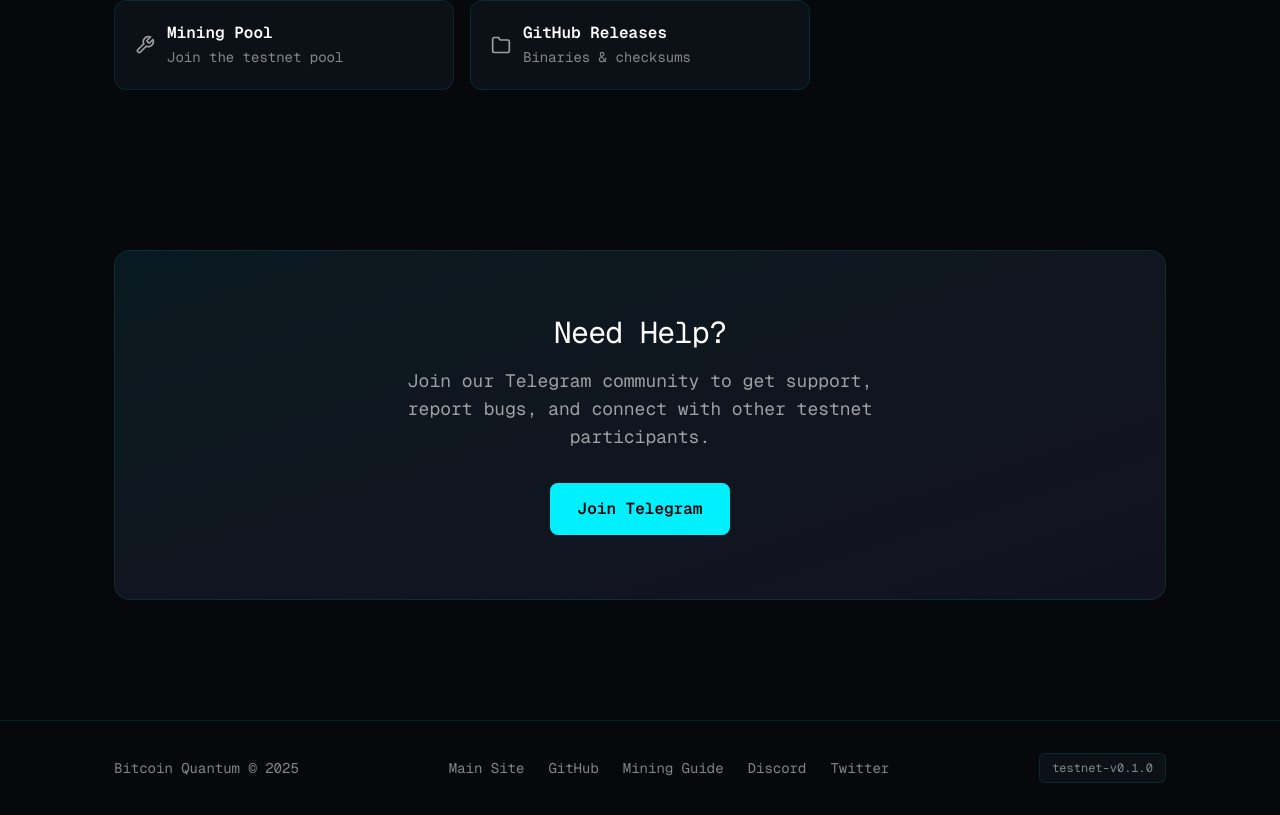
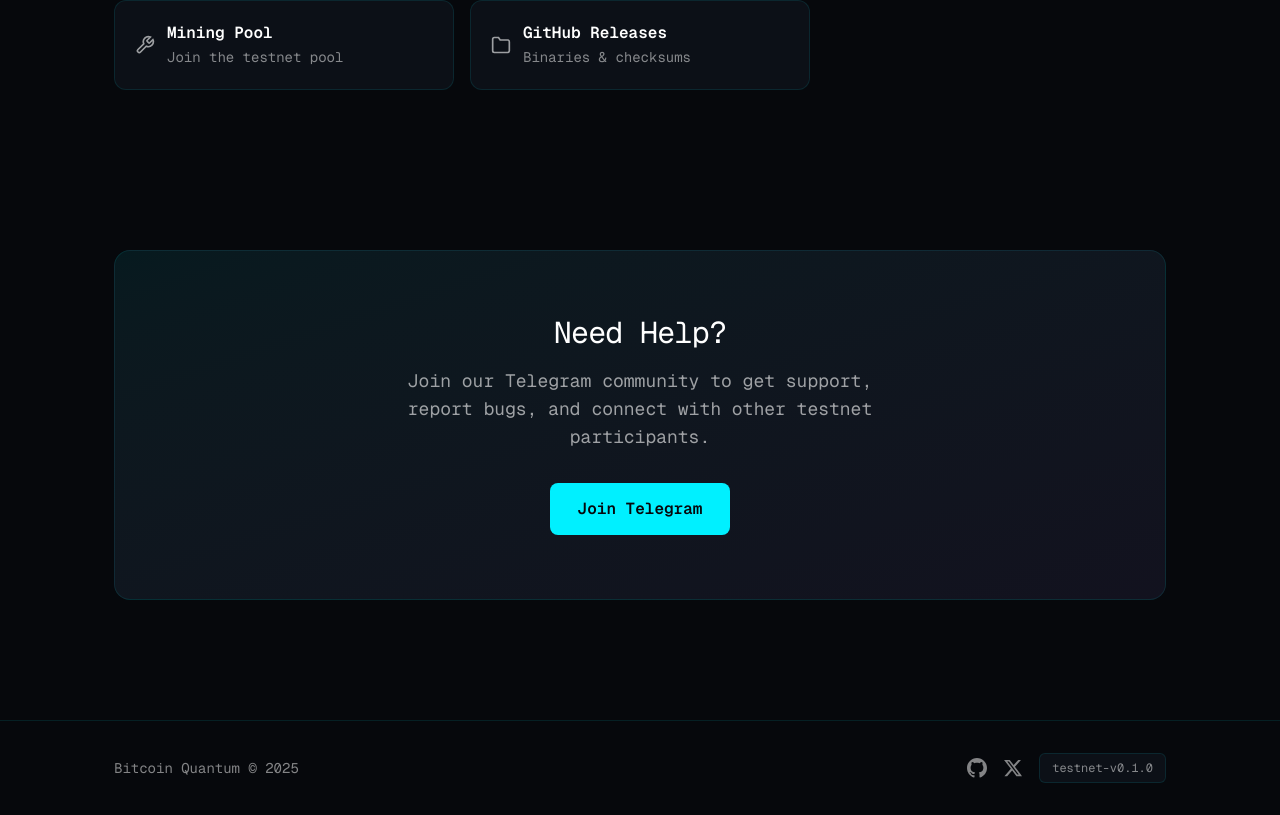
Before and after one commit to en-tropyc/bitcoin-quantum-website, a Next.js app: page /testnet in a window 1280 px wide. Shown: the part 2257-3072 px from the top of the page. Built offline with nearby package versions, Linux system fonts and the light colour scheme.

Commit message:
Standardize footer with GitHub and X icons

```diff
--- a/src/app/testnet/mining-guide/page.tsx
+++ b/src/app/testnet/mining-guide/page.tsx
@@ -1,4 +1,5 @@
 import Header from '@/components/Header';
+import Footer from '@/components/Footer';
 import Link from 'next/link';
 
 const tableOfContents = [
@@ -622,18 +623,7 @@ tail -f ~/.btq/testnet3/debug.log`}</CodeBlock>
         </section>
       </main>
 
-      {/* Footer */}
-      <footer className="border-t border-[rgba(0,240,255,0.1)] py-8 mt-10 relative z-10">
-        <div className="max-w-[1100px] mx-auto px-6 flex flex-col md:flex-row justify-between items-center gap-5">
-          <div className="text-white/50 text-sm">Bitcoin Quantum © 2025</div>
-          <div className="flex gap-6">
-            <Link href="/" className="text-white/50 text-sm hover:text-[#00f0ff] transition-colors">Main Site</Link>
-            <Link href="/testnet" className="text-white/50 text-sm hover:text-[#00f0ff] transition-colors">Testnet</Link>
-            <a href="https://github.com/btq-ag/btq-core" target="_blank" rel="noopener noreferrer" className="text-white/50 text-sm hover:text-[#00f0ff] transition-colors">GitHub</a>
-            <a href="https://x.com/btc_quantum" target="_blank" rel="noopener noreferrer" className="text-white/50 text-sm hover:text-[#00f0ff] transition-colors">Twitter</a>
-          </div>
-        </div>
-      </footer>
+      <Footer />
     </div>
   );
 }
--- a/src/app/testnet/page.tsx
+++ b/src/app/testnet/page.tsx
@@ -1,4 +1,5 @@
 import Header from '@/components/Header';
+import Footer from '@/components/Footer';
 import Link from 'next/link';
 
 const participantGuides = [
@@ -318,22 +319,7 @@ export default function Testnet() {
         </section>
       </main>
 
-      {/* Custom Footer for Testnet */}
-      <footer className="border-t border-[rgba(0,240,255,0.1)] py-8 mt-10 relative z-10">
-        <div className="max-w-[1100px] mx-auto px-6 flex flex-col md:flex-row justify-between items-center gap-5">
-          <div className="text-white/50 text-sm">Bitcoin Quantum © 2025</div>
-          <div className="flex gap-6">
-            <Link href="/" className="text-white/50 text-sm hover:text-[#00f0ff] transition-colors">Main Site</Link>
-            <a href="https://github.com/btq-ag/btq-core" target="_blank" rel="noopener noreferrer" className="text-white/50 text-sm hover:text-[#00f0ff] transition-colors">GitHub</a>
-            <Link href="/testnet/mining-guide" className="text-white/50 text-sm hover:text-[#00f0ff] transition-colors">Mining Guide</Link>
-            <a href="#" className="text-white/50 text-sm hover:text-[#00f0ff] transition-colors">Discord</a>
-            <a href="https://x.com/btc_quantum" target="_blank" rel="noopener noreferrer" className="text-white/50 text-sm hover:text-[#00f0ff] transition-colors">Twitter</a>
-          </div>
-          <div className="font-dm-mono text-xs text-white/50 bg-[#0c1017] px-3 py-1.5 rounded-md border border-[rgba(0,240,255,0.1)]">
-            testnet-v0.1.0
-          </div>
-        </div>
-      </footer>
+      <Footer />
     </div>
   );
 }
--- a/src/components/Footer.tsx
+++ b/src/components/Footer.tsx
@@ -1,19 +1,22 @@
-import Link from 'next/link';
-
 export default function Footer() {
   return (
     <footer className="border-t border-[rgba(0,240,255,0.1)] py-8 mt-10 relative z-10">
       <div className="max-w-[1100px] mx-auto px-6 flex flex-col md:flex-row justify-between items-center gap-5">
         <div className="text-white/50 text-sm font-dm-mono">Bitcoin Quantum © 2025</div>
-        <div className="flex flex-wrap justify-center gap-6">
-          <Link href="/introduction" className="text-white/50 text-sm hover:text-[#00f0ff] transition-colors font-dm-mono">Introduction</Link>
-          <Link href="/development" className="text-white/50 text-sm hover:text-[#00f0ff] transition-colors font-dm-mono">Development</Link>
-          <Link href="/testnet" className="text-white/50 text-sm hover:text-[#00f0ff] transition-colors font-dm-mono">Testnet</Link>
-          <Link href="/faq" className="text-white/50 text-sm hover:text-[#00f0ff] transition-colors font-dm-mono">FAQ</Link>
-          <a href="https://x.com/btc_quantum" target="_blank" rel="noopener noreferrer" className="text-white/50 text-sm hover:text-[#00f0ff] transition-colors font-dm-mono">Twitter</a>
-        </div>
-        <div className="font-dm-mono text-xs text-white/50 bg-[#0c1017] px-3 py-1.5 rounded-md border border-[rgba(0,240,255,0.1)]">
-          testnet-v0.1.0
+        <div className="flex items-center gap-4">
+          <a href="https://github.com/btq-ag/btq-core" target="_blank" rel="noopener noreferrer" className="text-white/50 hover:text-[#00f0ff] transition-colors" aria-label="GitHub">
+            <svg width="20" height="20" fill="currentColor" viewBox="0 0 24 24">
+              <path d="M12 0c-6.626 0-12 5.373-12 12 0 5.302 3.438 9.8 8.207 11.387.599.111.793-.261.793-.577v-2.234c-3.338.726-4.033-1.416-4.033-1.416-.546-1.387-1.333-1.756-1.333-1.756-1.089-.745.083-.729.083-.729 1.205.084 1.839 1.237 1.839 1.237 1.07 1.834 2.807 1.304 3.492.997.107-.775.418-1.305.762-1.604-2.665-.305-5.467-1.334-5.467-5.931 0-1.311.469-2.381 1.236-3.221-.124-.303-.535-1.524.117-3.176 0 0 1.008-.322 3.301 1.23.957-.266 1.983-.399 3.003-.404 1.02.005 2.047.138 3.006.404 2.291-1.552 3.297-1.23 3.297-1.23.653 1.653.242 2.874.118 3.176.77.84 1.235 1.911 1.235 3.221 0 4.609-2.807 5.624-5.479 5.921.43.372.823 1.102.823 2.222v3.293c0 .319.192.694.801.576 4.765-1.589 8.199-6.086 8.199-11.386 0-6.627-5.373-12-12-12z"/>
+            </svg>
+          </a>
+          <a href="https://x.com/btc_quantum" target="_blank" rel="noopener noreferrer" className="text-white/50 hover:text-[#00f0ff] transition-colors" aria-label="Twitter">
+            <svg width="20" height="20" fill="currentColor" viewBox="0 0 24 24">
+              <path d="M18.244 2.25h3.308l-7.227 8.26 8.502 11.24H16.17l-5.214-6.817L4.99 21.75H1.68l7.73-8.835L1.254 2.25H8.08l4.713 6.231zm-1.161 17.52h1.833L7.084 4.126H5.117z"/>
+            </svg>
+          </a>
+          <div className="font-dm-mono text-xs text-white/50 bg-[#0c1017] px-3 py-1.5 rounded-md border border-[rgba(0,240,255,0.1)]">
+            testnet-v0.1.0
+          </div>
         </div>
       </div>
     </footer>
```
